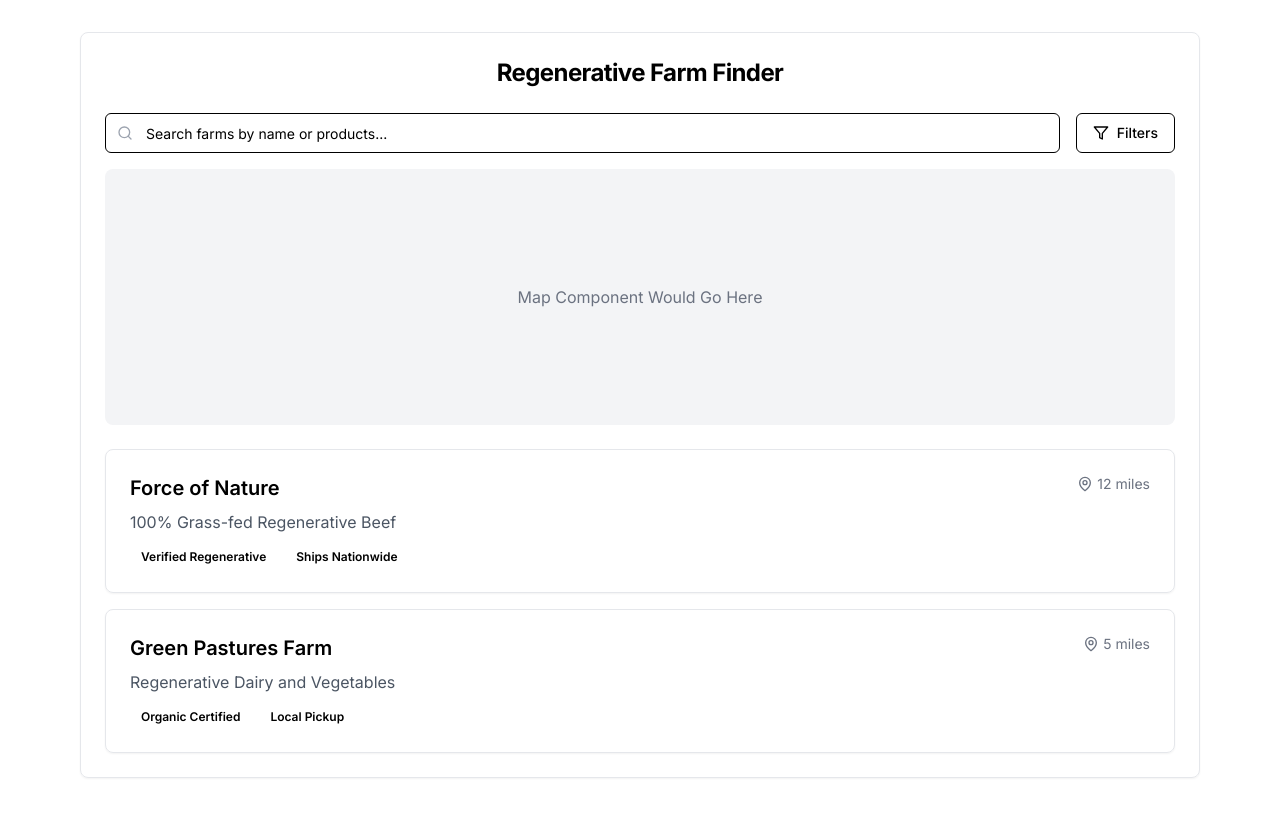
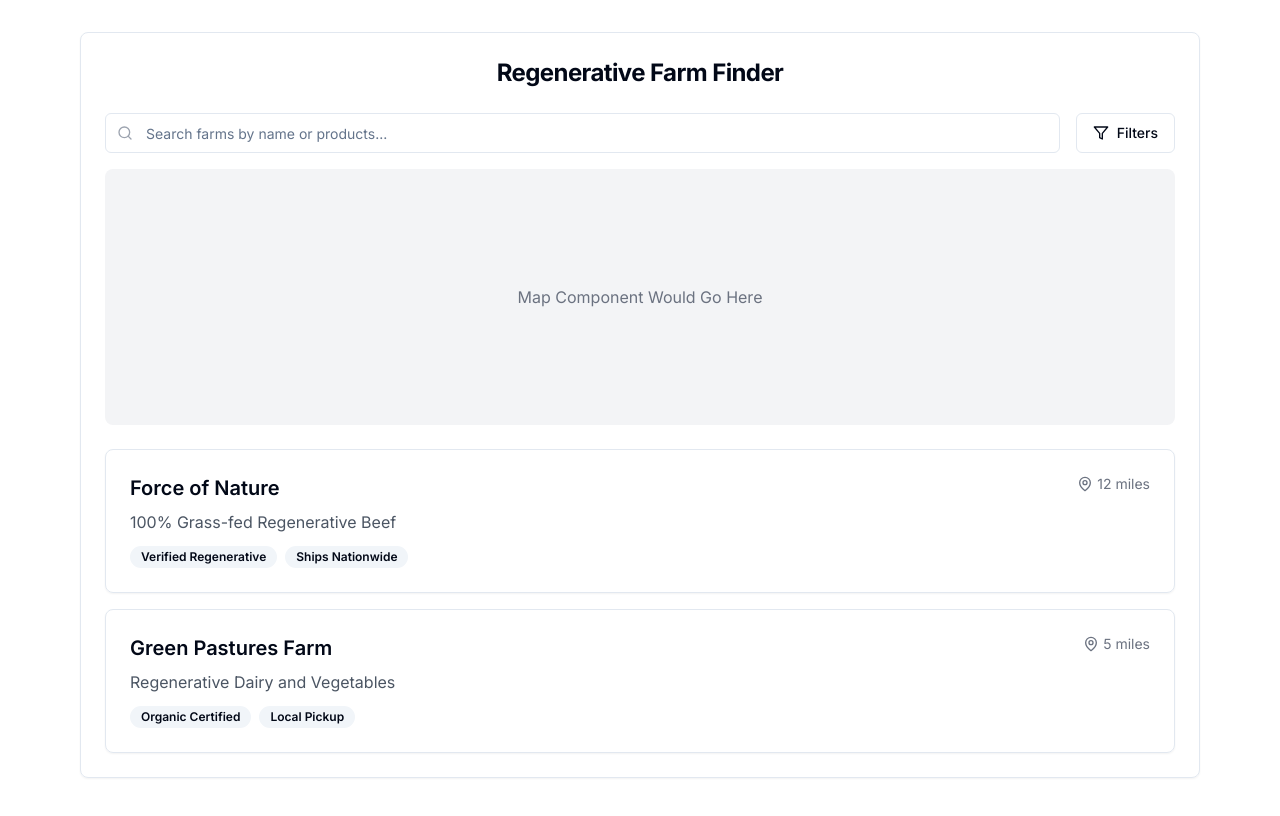
Before and after one commit to FL232323/regenerative-farm-finder, a Next.js app: page / in a window 1280 px wide. Shown: the top 816 px of the page. Built offline with nearby package versions, Linux system fonts and the light colour scheme.

Commit message:
Update globals.css with direct CSS variable values

```diff
--- a/src/app/globals.css
+++ b/src/app/globals.css
@@ -2,58 +2,55 @@
 @tailwind components;
 @tailwind utilities;
 
-@layer base {
 :root {
-    --background: 0 0% 100%;
-    --foreground: 222.2 84% 4.9%;
-    --card: 0 0% 100%;
-    --card-foreground: 222.2 84% 4.9%;
-    --popover: 0 0% 100%;
-    --popover-foreground: 222.2 84% 4.9%;
-    --primary: 142.1 76.2% 36.3%;
-    --primary-foreground: 355.7 100% 97.3%;
-    --secondary: 220 14.3% 95.9%;
-    --secondary-foreground: 220.9 39.3% 11%;
-    --muted: 220 14.3% 95.9%;
-    --muted-foreground: 220 8.9% 46.1%;
-    --accent: 220 14.3% 95.9%;
-    --accent-foreground: 220.9 39.3% 11%;
-    --destructive: 0 84.2% 60.2%;
-    --destructive-foreground: 210 20% 98%;
-    --border: 220 13% 91%;
-    --input: 220 13% 91%;
-    --ring: 142.1 76.2% 36.3%;
+  --background: #ffffff;
+  --foreground: #020817;
+  --card: #ffffff;
+  --card-foreground: #020817;
+  --popover: #ffffff;
+  --popover-foreground: #020817;
+  --primary: #0ea5e9;
+  --primary-foreground: #f8fafc;
+  --secondary: #f1f5f9;
+  --secondary-foreground: #020817;
+  --muted: #f1f5f9;
+  --muted-foreground: #64748b;
+  --accent: #f1f5f9;
+  --accent-foreground: #020817;
+  --destructive: #ef4444;
+  --destructive-foreground: #f8fafc;
+  --border: #e2e8f0;
+  --input: #e2e8f0;
+  --ring: #0ea5e9;
   --radius: 0.5rem;
 }
 
 .dark {
-    --background: 222.2 84% 4.9%;
-    --foreground: 210 20% 98%;
-    --card: 222.2 84% 4.9%;
-    --card-foreground: 210 20% 98%;
-    --popover: 222.2 84% 4.9%;
-    --popover-foreground: 210 20% 98%;
-    --primary: 142.1 70.6% 45.3%;
-    --primary-foreground: 144.9 80.4% 10%;
-    --secondary: 217.2 32.6% 17.5%;
-    --secondary-foreground: 210 20% 98%;
-    --muted: 217.2 32.6% 17.5%;
-    --muted-foreground: 215 20.2% 65.1%;
-    --accent: 217.2 32.6% 17.5%;
-    --accent-foreground: 210 20% 98%;
-    --destructive: 0 62.8% 30.6%;
-    --destructive-foreground: 210 20% 98%;
-    --border: 217.2 32.6% 17.5%;
-    --input: 217.2 32.6% 17.5%;
-    --ring: 142.1 76.2% 36.3%;
-  }
+  --background: #020817;
+  --foreground: #f8fafc;
+  --card: #020817;
+  --card-foreground: #f8fafc;
+  --popover: #020817;
+  --popover-foreground: #f8fafc;
+  --primary: #0ea5e9;
+  --primary-foreground: #020817;
+  --secondary: #1e293b;
+  --secondary-foreground: #f8fafc;
+  --muted: #1e293b;
+  --muted-foreground: #94a3b8;
+  --accent: #1e293b;
+  --accent-foreground: #f8fafc;
+  --destructive: #7f1d1d;
+  --destructive-foreground: #f8fafc;
+  --border: #1e293b;
+  --input: #1e293b;
+  --ring: #0ea5e9;
 }
 
-@layer base {
 * {
-    @apply border-gray-200;
+  @apply border-border;
 }
+
 body {
   @apply bg-background text-foreground;
 }
-}
```
Lines whose indentation alone changed are shown as unchanged.
